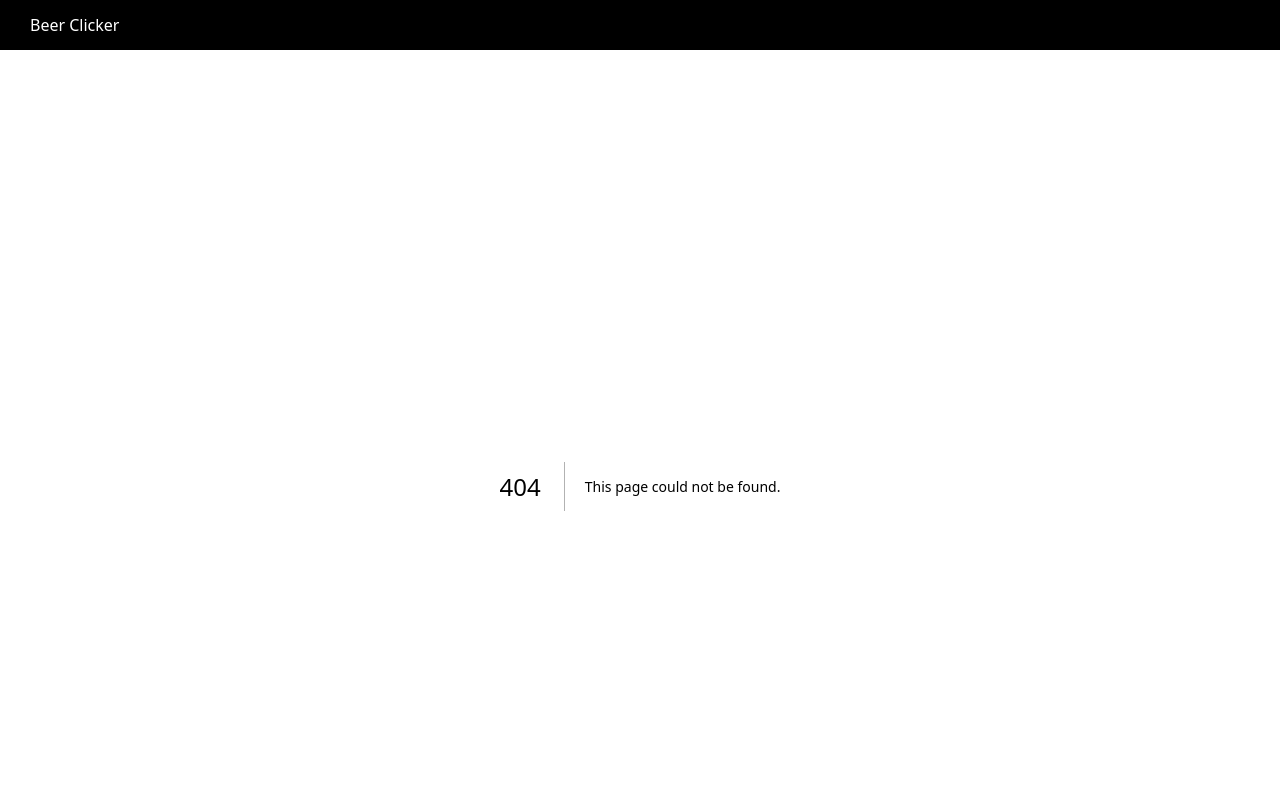
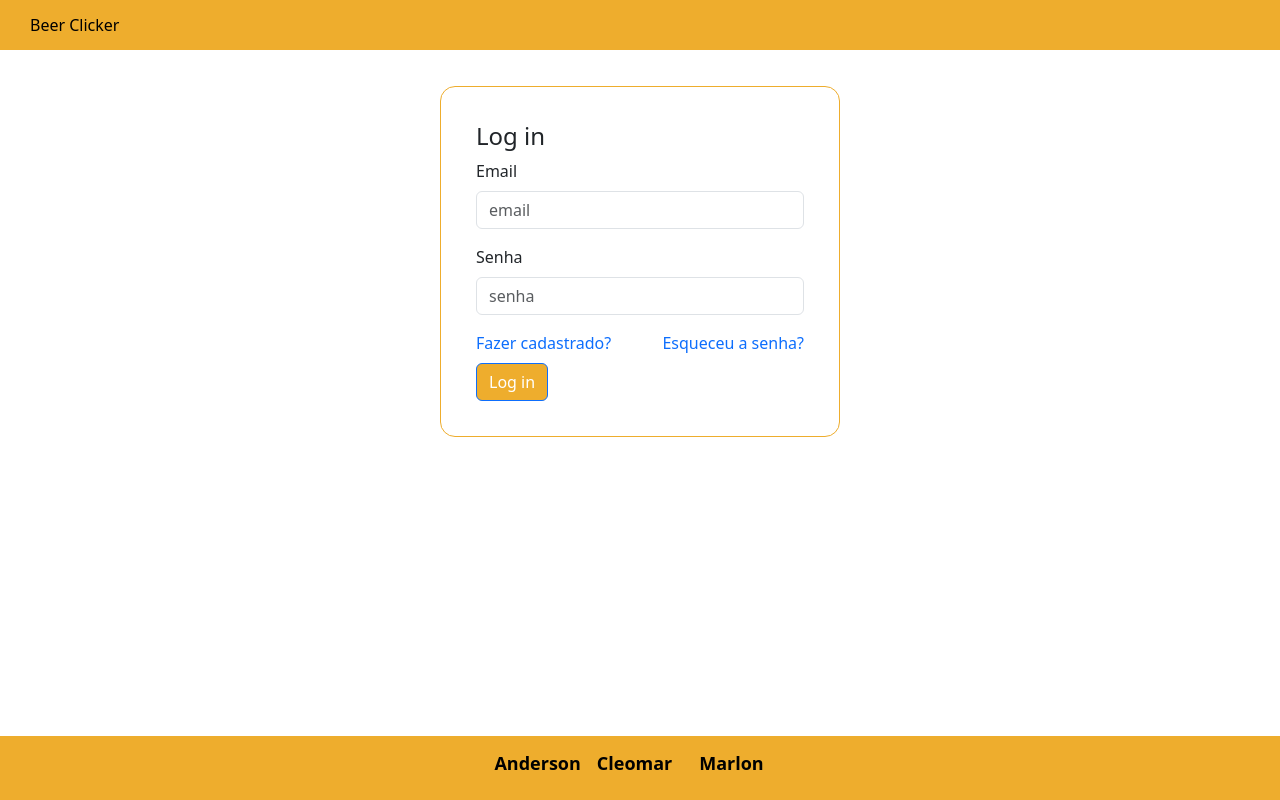
Before and after one commit to AndersonAzeved/BeerClicker, a Next.js app: page /usuario/login/login in a window 1280 px wide. Before the commit this address had no page. Shown: the top 800 px of the page. Built offline with nearby package versions, Linux system fonts and the light colour scheme.

Commit message:
tela de login, falta estilizar

```diff
--- a/package.json
+++ b/package.json
@@ -16,6 +16,7 @@
     "firebase": "^10.7.0",
     "next": "^14.0.3",
     "react": "^18.2.0",
+    "react-bootstrap": "^2.9.1",
     "react-dom": "^18.2.0"
   }
 }
--- /dev/null
+++ b/pages/usuario/cadastro/cadastro.js
@@ -0,0 +1,5 @@
+export default function Cadastrar(){
+    return(
+        <h1>Cadastrar</h1>
+    )
+}
--- /dev/null
+++ b/pages/usuario/login/login.js
@@ -0,0 +1,27 @@
+import Button from 'react-bootstrap/Button';
+import Form from 'react-bootstrap/Form';
+import styles from './login.module.css'
+
+export default function Login(){
+  return (
+    <Form className={styles.form}>
+        <h4>Log in</h4>
+        <Form.Group className="mb-3" controlId="formBasicEmail">
+            <Form.Label>Email</Form.Label>
+            <Form.Control type="email" placeholder="email" />
+        </Form.Group>
+
+        <Form.Group className="mb-3" controlId="formBasicPassword">
+            <Form.Label>Senha</Form.Label>
+            <Form.Control type="password" placeholder="senha" />
+        </Form.Group>
+
+        <Form.Group className={styles.cadastro}>
+            <a href='../cadastro/cadastro'><Form.Label>Fazer cadastrado?</Form.Label></a>
+            <a href='../resgatSenha/resgatSenha'><Form.Label>Esqueceu a senha?</Form.Label></a>
+        </Form.Group>
+
+        <Button variant="primary" type="submit">Log in</Button>
+    </Form>
+  );
+}
--- /dev/null
+++ b/pages/usuario/login/login.module.css
@@ -0,0 +1,16 @@
+.form{
+    border-radius: 15px;
+    border: 1px #eead2d solid;
+    padding: 35px;
+    width: 400px;
+    position: relative;
+}
+
+.form Button{
+    background: #eead2d;
+}
+
+.cadastro{
+    justify-content: space-between;
+    display: flex;
+}
--- /dev/null
+++ b/pages/usuario/resgatSenha/resgatSenha.js
@@ -0,0 +1,5 @@
+export default function ResgatarSenha(){
+    return(
+        <h1>Resgatar Senha</h1>
+    )
+}
--- a/styles/footer.module.css
+++ b/styles/footer.module.css
@@ -2,7 +2,7 @@
 
 .footer{
     margin-top: 30px;
-    background-color: black;
+    background-color: #eead2d;
     height: 70px;
     display: flex;
     align-items: center;
@@ -10,7 +10,7 @@
 }
 
 .footer p{
-    color: white;
+    color: black;
     font-size: 18px;
     font-weight: bolder;
 }
--- a/styles/nav.module.css
+++ b/styles/nav.module.css
@@ -3,7 +3,7 @@
 .ul{
     display: flex;
     align-items: center;
-    background-color: black;
+    background-color: #eead2d;
     height: 50px;
     padding: 10px;
     list-style: none;
@@ -11,7 +11,7 @@
 
 .li{
     margin: 0 20px;
-    color: white;
+    color: black;
 }
 
 .link{
```
Also changed, not shown: 1 other file (tests, documents, lock files or other folders).
